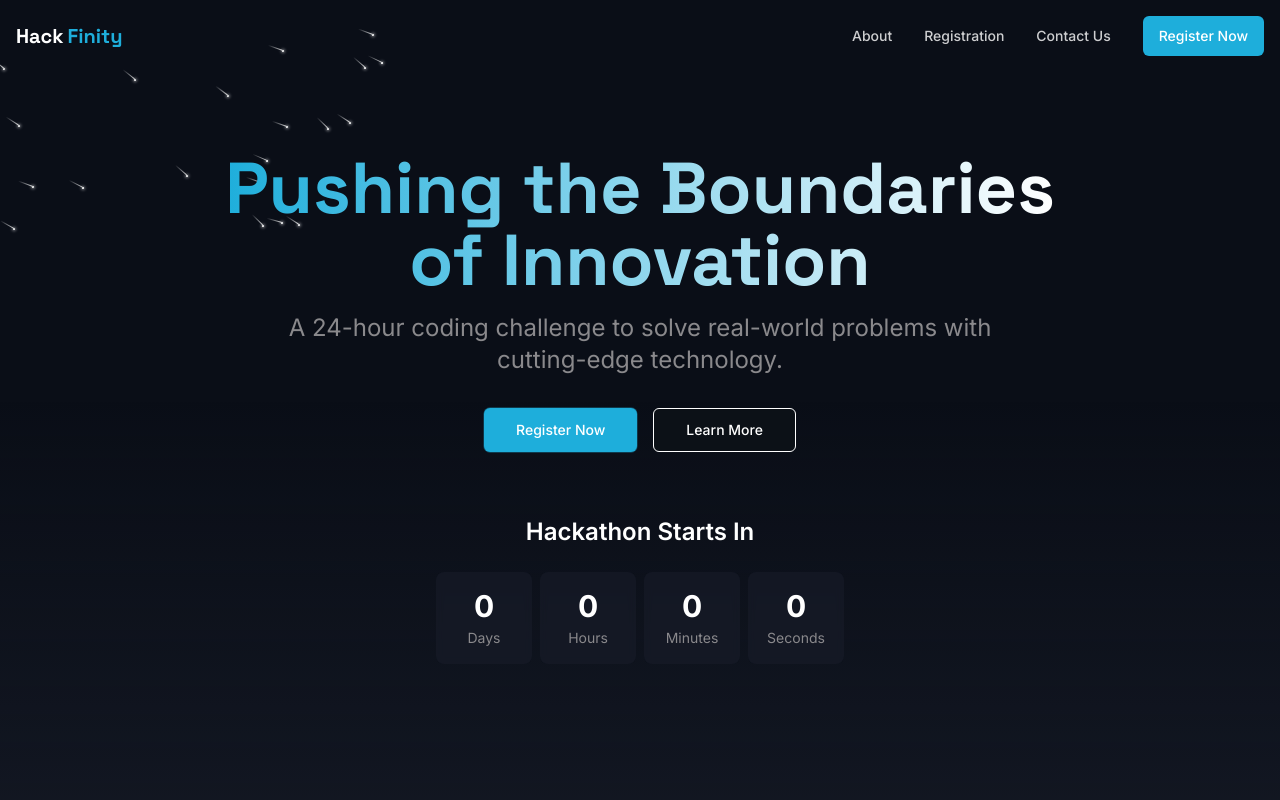
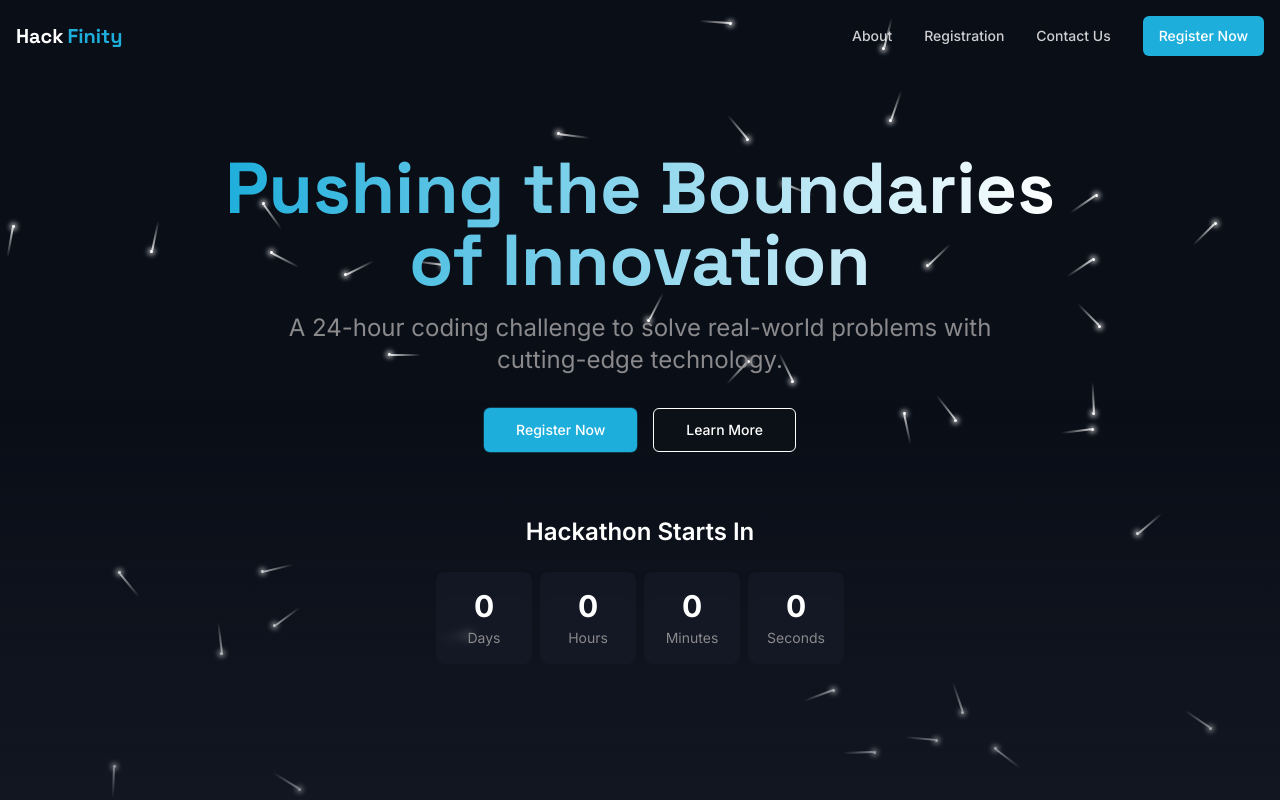
Before and after one commit to MohamedNasirS/Hack-Finity, a React (Vite) app: page / in a window 1280 px wide. Shown: the top 800 px of the page. Built offline with nearby package versions, Linux system fonts and the light colour scheme.

Commit message:
Add shooting star animation
Implement a shooting star animation across the page.

```diff
--- a/src/components/StarsBackground.tsx
+++ b/src/components/StarsBackground.tsx
@@ -12,9 +12,9 @@ export const StarsBackground = () => {
       const star = document.createElement('div');
       star.classList.add('shooting-star');
 
-      // Random position and delay
-      const startX = Math.random() * window.innerWidth * 0.3;
-      const startY = Math.random() * window.innerHeight * 0.3;
+      // Random position across the entire viewport
+      const startX = Math.random() * window.innerWidth;
+      const startY = Math.random() * window.innerHeight;
       const delay = Math.random() * 15; // Random delay up to 15 seconds
 
       // Set random start position
@@ -22,12 +22,12 @@ export const StarsBackground = () => {
       star.style.top = `${startY}px`;
       star.style.animationDelay = `${delay}s`;
 
-      // Random animation duration between 4 and 8 seconds
-      const duration = 4 + Math.random() * 4;
+      // Random animation duration between 2 and 6 seconds (faster than before)
+      const duration = 2 + Math.random() * 4;
       star.style.animationDuration = `${duration}s`;
 
-      // Random rotation to create different trajectories
-      const angle = 15 + Math.random() * 30; // 15-45 degrees
+      // Random rotation to create different trajectories (wider range)
+      const angle = Math.random() * 360; // 0-360 degrees for all directions
       star.style.transform = `rotate(${angle}deg)`;
 
       star.style.opacity = '0';
@@ -49,8 +49,8 @@ export const StarsBackground = () => {
       }, duration * 1000);
     };
 
-    // Initial stars
-    for (let i = 0; i < 20; i++) {
+    // Increase initial stars count
+    for (let i = 0; i < 40; i++) {
       setTimeout(createStar, Math.random() * 3000);
     }
 
--- a/src/index.css
+++ b/src/index.css
@@ -61,11 +61,11 @@
 
 .shooting-star {
   position: absolute;
-  width: 2px;
-  height: 2px;
+  width: 3px;
+  height: 3px;
   background: white;
   border-radius: 50%;
-  box-shadow: 0 0 3px 1px rgba(255, 255, 255, 0.5);
+  box-shadow: 0 0 5px 2px rgba(255, 255, 255, 0.7);
   opacity: 0;
 }
 
@@ -74,8 +74,8 @@
   position: absolute;
   top: 0;
   left: 0;
-  width: 15px;
-  height: 1px;
+  width: 30px;
+  height: 2px;
   transform: translateX(-100%);
   background: linear-gradient(to left, rgba(255, 255, 255, 0.8), transparent);
 }
--- a/tailwind.config.ts
+++ b/tailwind.config.ts
@@ -93,7 +93,10 @@ export default {
         'shooting-star': {
           '0%': { transform: 'translateX(0) translateY(0)', opacity: '1' },
           '70%': { opacity: '1' },
-          '100%': { transform: 'translateX(100vw) translateY(100vh)', opacity: '0' }
+          '100%': {
+            transform: 'translateX(calc(cos(var(--angle, 0deg)) * 100vw)) translateY(calc(sin(var(--angle, 0deg)) * 100vh))',
+            opacity: '0'
+          }
         },
         'fade-in': {
           '0%': { opacity: '0', transform: 'translateY(10px)' },
```
